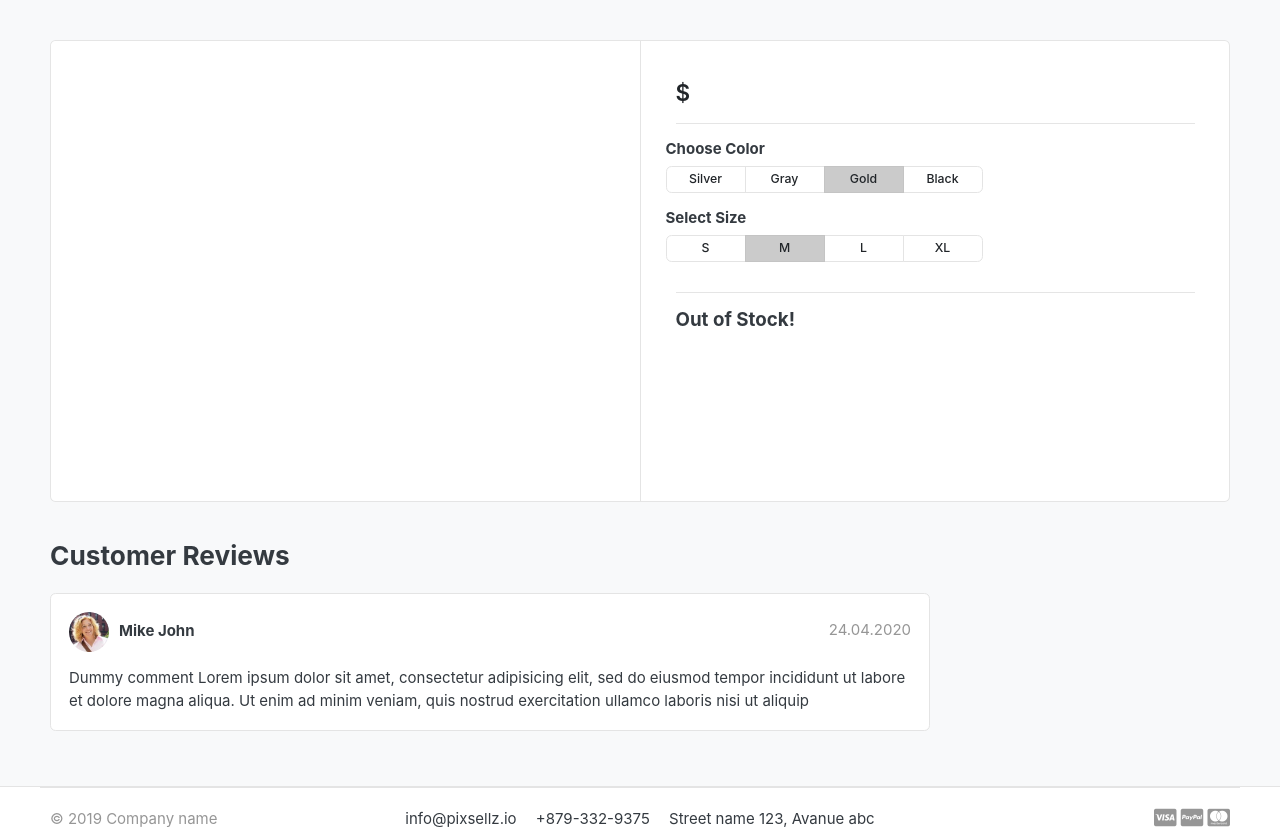
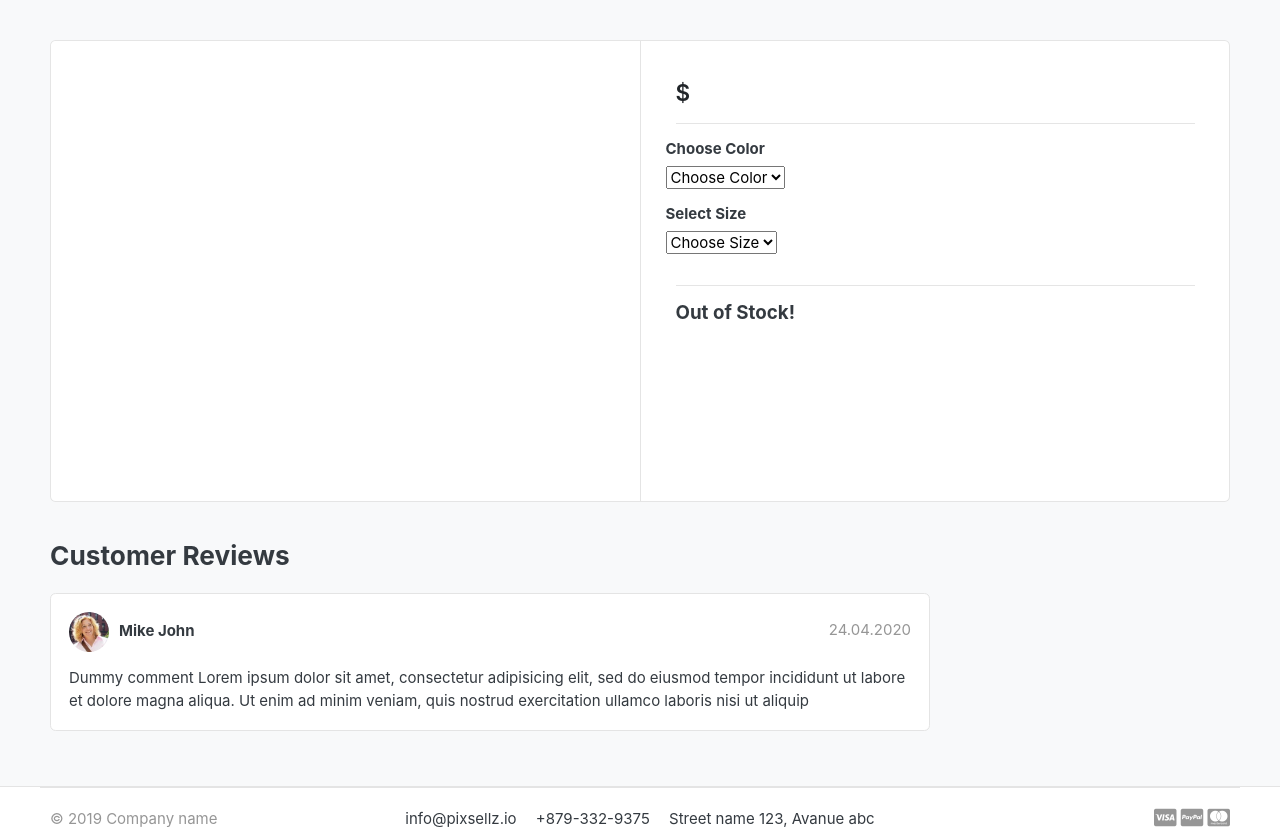
Before and after one commit to bahromnajmiddinov/greatkart-ecommerce, a Django app: template templates/store/product_detail.html in a window 1280 px wide. Shown: the part 118-945 px from the top of the page. Run offline with Django 5.2, Linux system fonts and the light colour scheme; the template is opened without the code that fills it, so the values that code supplies are empty; parts of the project's set-up code (start-up, migrations or seed data) failed here and were passed over; some libraries are stand-ins or nearby versions; some web fonts are replaced.

Commit message:
added product variations

```diff
--- a/carts/models.py
+++ b/carts/models.py
@@ -1,6 +1,7 @@
 from django.db import models
 
 from store.models import Product
+from store.models import Variation
 
 
 class Cart(models.Model):
@@ -13,6 +14,7 @@ class Cart(models.Model):
 
 class CartItem(models.Model):
     product = models.ForeignKey(Product, on_delete=models.CASCADE)
+    variations = models.ManyToManyField(Variation, blank=True)
     cart = models.ForeignKey(Cart, on_delete=models.CASCADE)
     quantity = models.PositiveIntegerField(default=0)
     is_active = models.BooleanField(default=True)
--- a/carts/urls.py
+++ b/carts/urls.py
@@ -6,6 +6,7 @@ from . import views
 urlpatterns = [
     path('', views.cart, name='cart'),
     path('add/<product_id>/', views.add_cart, name='add_cart'),
-    path('remove/<product_id>/', views.remove_cart, name='remove_cart'),
-    path('delete/<product_id>/', views.delete_cart, name='delete_cart'),
+    path('remove/<cart_id>/', views.remove_cart, name='remove_cart'),
+    path('increase/<cart_id>/', views.increase_cart, name='increase_cart'),
+    path('delete/<cart_id>/', views.delete_cart, name='delete_cart'),
 ]
--- a/store/views.py
+++ b/store/views.py
@@ -33,8 +33,14 @@ def store(request):
 
 def product_detail(request, category_slug, product_slug):
     product = get_object_or_404(Product, slug=product_slug, category__slug=category_slug)
+
+    colors = product.variation_set.colors
+    sizes = product.variation_set.sizes
+
     context = {
         'product': product,
+        'colors': colors,
+        'sizes': sizes,
     }
 
     return render(request, 'store/product_detail.html', context)
--- a/templates/store/product_detail.html
+++ b/templates/store/product_detail.html
@@ -21,6 +21,8 @@
 </article> <!-- gallery-wrap .end// -->
 		</aside>
 		<main class="col-md-6 border-left">
+<form action="{% url 'add_cart' product.id %}" method="POST">
+	{% csrf_token %}
 	<article class="content-body">
 
 	<h2 class="title">{{ product.name }}</h2>
@@ -36,53 +38,36 @@
 		<div class="row">
 			<div class="item-option-select">
 				<h6>Choose Color</h6>
-			<div class="btn-group btn-group-sm btn-group-toggle" data-toggle="buttons">
-			  <label class="btn btn-light">
-			    <input type="radio" name="radio_color"> Silver
-			  </label>
-			  <label class="btn btn-light">
-			    <input type="radio" name="radio_color" > Gray
-			  </label>
-			  <label class="btn btn-light active">
-			    <input type="radio" name="radio_color checked"> Gold
-			  </label>
-			  <label class="btn btn-light">
-			    <input type="radio" name="radio_color"> Black
-			  </label>
-			</div>
+				<select name="color">
+					<option value="" disabled selected>Choose Color</option>
+					{% for color in colors %}
+					<option value="{{ color.value }}">{{ color.value }}</option>
+					{% endfor %}
+				</select>
 			</div>
 		</div> <!-- row.// -->
 		<div class="row">
 			<div class="item-option-select">
 				<h6>Select Size</h6>
-			<div class="btn-group btn-group-sm btn-group-toggle" data-toggle="buttons">
-			  <label class="btn btn-light">
-			    <input type="radio" name="radio_color"> S
-			  </label>
-			  <label class="btn btn-light active">
-			    <input type="radio" name="radio_color" checked> M
-			  </label>
-			  <label class="btn btn-light">
-			    <input type="radio" name="radio_color"> L
-			  </label>
-			  <label class="btn btn-light">
-			    <input type="radio" name="radio_color"> XL
-			  </label>
-			</div>
+				<select name="size">
+					<option value="" disabled selected>Choose Size</option>
+					{% for size in sizes %}
+					<option value="{{ size.value }}">{{ size.value }}</option>
+					{% endfor %}
+				</select>
 			</div>
 		</div> <!-- row.// -->
 		<hr>
 		{% if product.stock %}
 		{% if product|is_in_cart:request %}
-	<a href="#" class="btn  btn-success"> <span class="text">Added to Cart</span> <i class="fas fa-check"></i>  </a>
 		<a href="{% url 'cart' %}" class="btn  btn-outline-primary"> <span class="text">View Cart</span> <i class="fas fa-eye"></i>  </a>
-	{% else %}
-	<a href="{% url 'add_cart' product.id %}" class="btn  btn-primary"> <span class="text">Add to cart</span> <i class="fas fa-shopping"></i>  </a>
 		{% endif %}
+		<button type="submit" class="btn btn-primary"> <span class="text">Add to cart</span> <i class="fas fa-shopping-cart"></i>  </button>
 		{% else %}
 		<h5>Out of Stock!</h5>
 		{% endif %}
 	</article> <!-- product-info-aside .// -->
+</form>
 		</main> <!-- col.// -->
 	</div> <!-- row.// -->
 </div> <!-- card.// -->
--- a/templates/store/store.html
+++ b/templates/store/store.html
@@ -148,7 +148,7 @@
 				</div>
 				{% if product.stock %}
 				{% if product|is_in_cart:request %}
-				<a href="#" class="btn btn-block btn-success">Added to cart </a>
+				<a href="{% url 'cart' %}" class="btn btn-block btn-success">Added to cart </a>
 				{% else %}
 				<a href="{% url 'add_cart' product.id %}" class="btn btn-block btn-primary">Add to cart </a>
 				{% endif %}
```
Also changed, not shown: carts/admin.py (+8 -2 lines), carts/views.py (+37 -10 lines), store/admin.py (+8 -1 lines), store/models.py (+27 -0 lines), templates/store/cart.html (+19 -4 lines), carts/migrations/0002_cartitem_variations.py (added), store/migrations/0003_alter_product_options_variation.py (added). Lines whose indentation alone changed are shown as unchanged.
